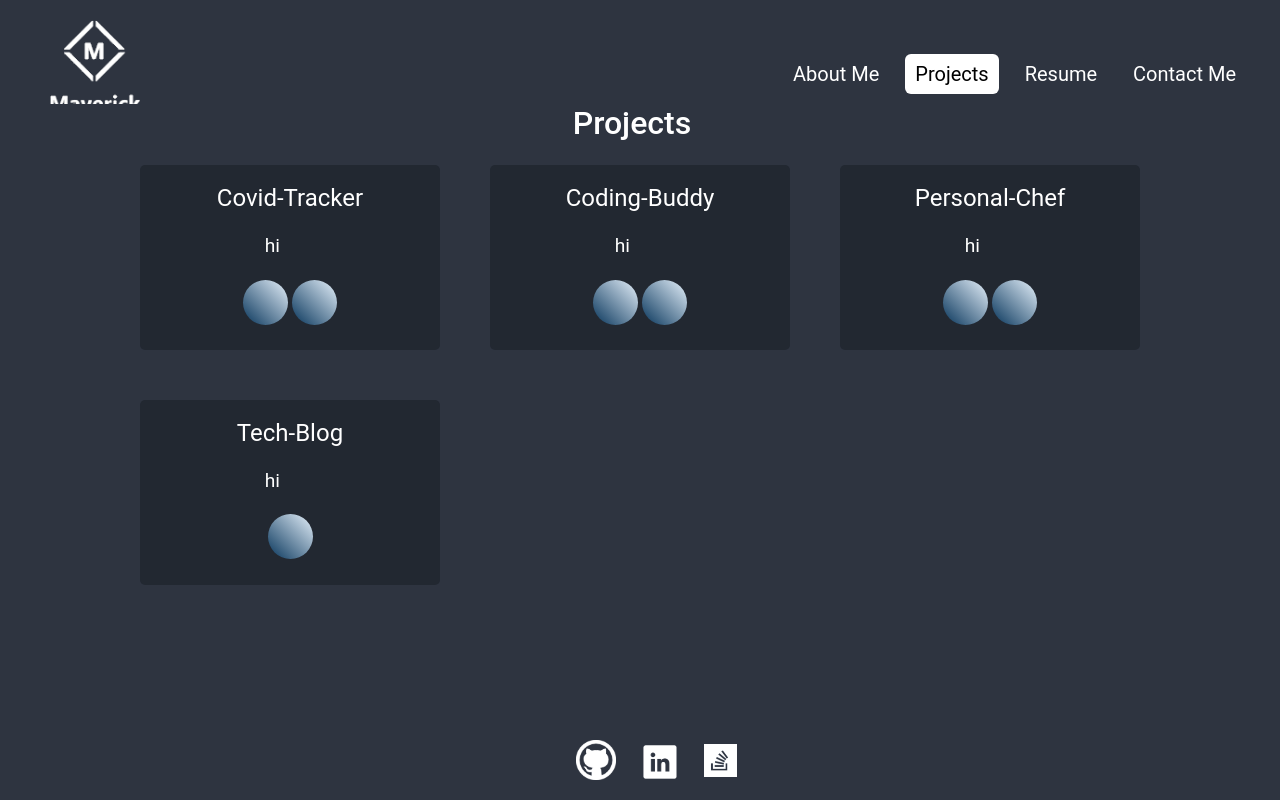
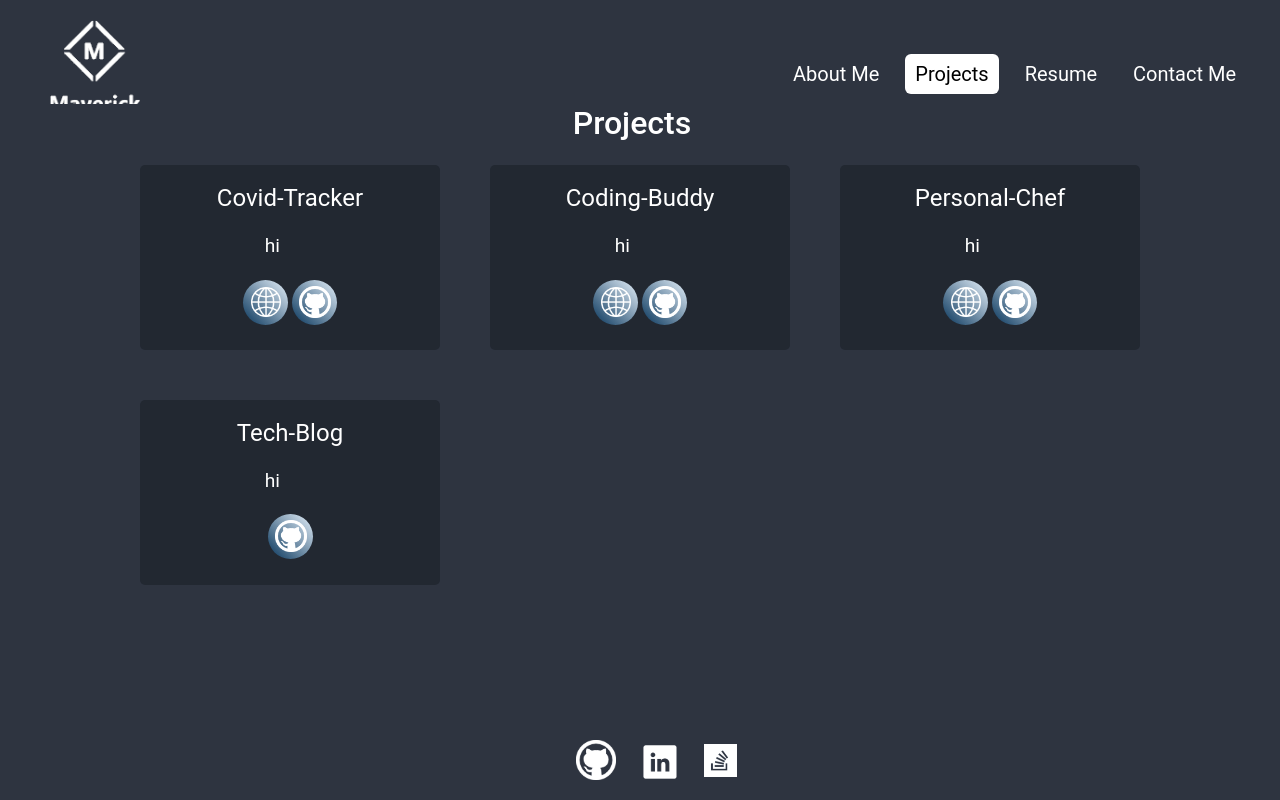
Before and after one commit to MaverickCavazos/Portfolio-REACT, a React (Create React App) app: page /Projects in a window 1280 px wide. Built offline with nearby package versions, Linux system fonts and the light colour scheme.

Commit message:
added social icons to project cards

```diff
--- a/src/components/Home/index.js
+++ b/src/components/Home/index.js
@@ -3,10 +3,10 @@ import ProfilePic from '../images/profilepic.png';
 
 function Home() {
     return (
-        <header className=" container ml-5">
-            <div className='row d-flex align-items-center w-100'>
+        <header className="home-container">
+            <div className='home-info-container'>
 
-                <div className='col-6'>
+                <div className=''>
                     <h2 className=" ">Hello, my name is</h2>
                     <h1 className=' '>Mavierick Cavazos</h1>
                     <p>
@@ -19,7 +19,7 @@ function Home() {
                     </p>
                 </div>
 
-                <div className='col-6'>
+                <div className='pic-container'>
                     <img className="profile-pic" src={ProfilePic} alt="Pic of Me" />
 
                 </div>
--- a/src/components/Portfolio/index.js
+++ b/src/components/Portfolio/index.js
@@ -16,8 +16,8 @@ function Portfolio() {
                         <div class="grid-child-posts">hi</div>
                     </div>
                     <ul class="social-icons">
-                        <li><a href="https://maverickcavazos.github.io/COVID-Tracker/" src={Internet}><i class="fa fa-internet"></i></a></li>
-                        <li><a href="https://github.com/MaverickCavazos/COVID-Tracker"  src={Github}><i class="fa fa-github"></i></a></li>
+                        <li><a href="https://maverickcavazos.github.io/COVID-Tracker/"><img src={Internet} width="30" height="30" class="fa fa-internet"></img></a></li>
+                        <li><a href="https://github.com/MaverickCavazos/COVID-Tracker" ><img src={Github} width="32" height="32" class="fa fa-github"></img></a></li>
                     </ul>
                 </div>
 
@@ -27,8 +27,8 @@ function Portfolio() {
                          <div class="grid-child-posts">hi</div>
                     </div>
                     <ul class="social-icons">
-                        <li><a href="https://coding-bud.herokuapp.com/" src={Internet}><i class="fa fa-internet"></i></a></li>
-                        <li><a href="https://github.com/MaverickCavazos/Coding-buddy" src={Github}><i class="fa fa-github"></i></a></li>
+                        <li><a href="https://coding-bud.herokuapp.com/"><img src={Internet} width="30" height="30" class="fa fa-internet"></img></a></li>
+                        <li><a href="https://github.com/MaverickCavazos/Coding-buddy"><img src={Github} width="32" height="32" class="fa fa-github"></img></a></li>
                     </ul>
                 </div>
 
@@ -38,8 +38,8 @@ function Portfolio() {
                         <div class="grid-child-posts">hi</div>
                     </div>
                     <ul class="social-icons">
-                        <li><a href="https://guarded-headland-93069.herokuapp.com/" src={Internet}><i class="fa fa-internet"></i></a></li>
-                        <li><a href="https://github.com/MaverickCavazos/personal-chef" src={Github}><i class="fa fa-github"></i></a></li>
+                        <li><a href="https://guarded-headland-93069.herokuapp.com/"><img src={Internet} width="30" height="30" class="fa fa-internet"></img></a></li>
+                        <li><a href="https://github.com/MaverickCavazos/personal-chef"><img src={Github} width="32" height="32" class="fa fa-github"></img></a></li>
                     </ul>
                 </div>
 
@@ -49,7 +49,7 @@ function Portfolio() {
                         <div class="grid-child-posts">hi</div>
                     </div>
                     <ul class="social-icons">
-                        <li><a href="https://github.com/MaverickCavazos/tech-blog" src={Github}><i class="fa-github"></i></a></li>
+                        <li><a href="https://github.com/MaverickCavazos/tech-blog"><img src={Github} width="32" height="32" class="tech-github"></img></a></li>
                     </ul>
                 </div>
 
--- a/src/index.css
+++ b/src/index.css
@@ -333,8 +333,6 @@ textarea {
 }
 
 
-
-
 .social-icons-footer:hover {
   transition-duration: .3s;
   transform: translate(0, -5px);
@@ -344,6 +342,8 @@ textarea {
   position: relative;
   bottom: 2px;
 }
+
+/*project section css */
 
 @import url("https://fonts.googleapis.com/css2?family=Baloo+Paaji+2:wght@400;500&display=swap");
 
@@ -385,11 +385,27 @@ textarea {
   font-size: 1em;
 }
 
-.social-icons i {
+.fa-internet {
   color: #fff;
   position: absolute;
-  top: 0.95em;
-  left: 0.96em;
+  top: 0.49em;
+  left: 0.55em;
+  transition: all 265ms ease-out;
+}
+
+.fa-github {
+  color: #fff;
+  position: absolute;
+  top: 0.4em;
+  left: 0.4em;
+  transition: all 265ms ease-out;
+}
+
+.tech-github {
+  color: #fff;
+  position: absolute;
+  top: 0.36em;
+  left: 0.45em;
   transition: all 265ms ease-out;
 }
 
@@ -415,10 +431,10 @@ textarea {
   transition: all 265ms ease-in;
 }
 
-.social-icons a:hover i {
+.social-icons a:hover img {
   transform: scale(2.2);
   -ms-transform: scale(2.2);
-  -webkit-transform: scale(2.2);
+  -webkit-transform: scale(1.5);
   color: #ff003c;
   background: -webkit-linear-gradient(45deg, #06345a, #e7f2fc);
   -webkit-background-clip: text;
@@ -442,3 +458,11 @@ textarea {
   grid-gap: 20px;
   font-size: 1.2em;
 }
+
+/* more home page css*/
+
+.home-container {
+  display:grid;
+  grid-template-columns: 1fr 1fr;
+  grid-gap: 20px;
+}
```
